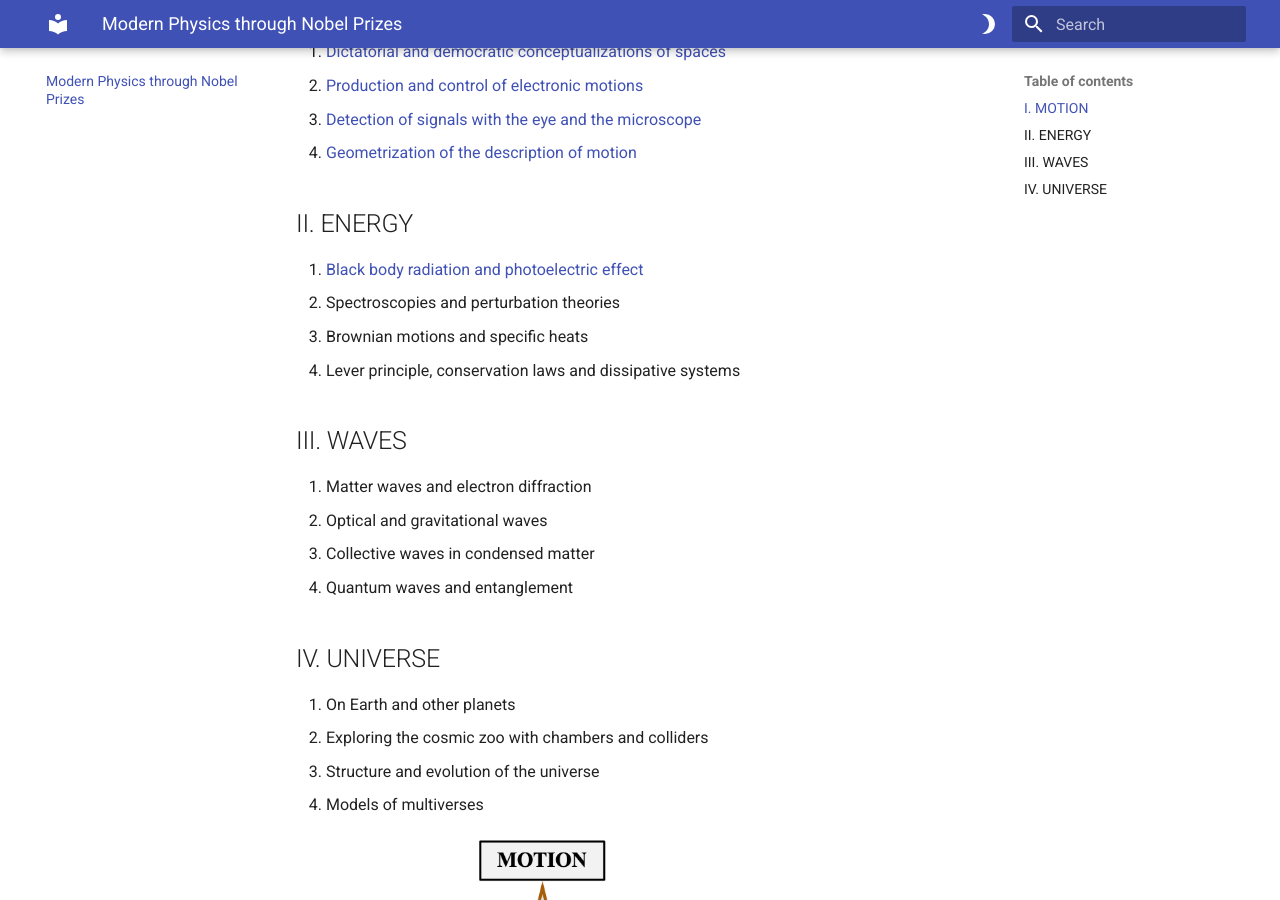
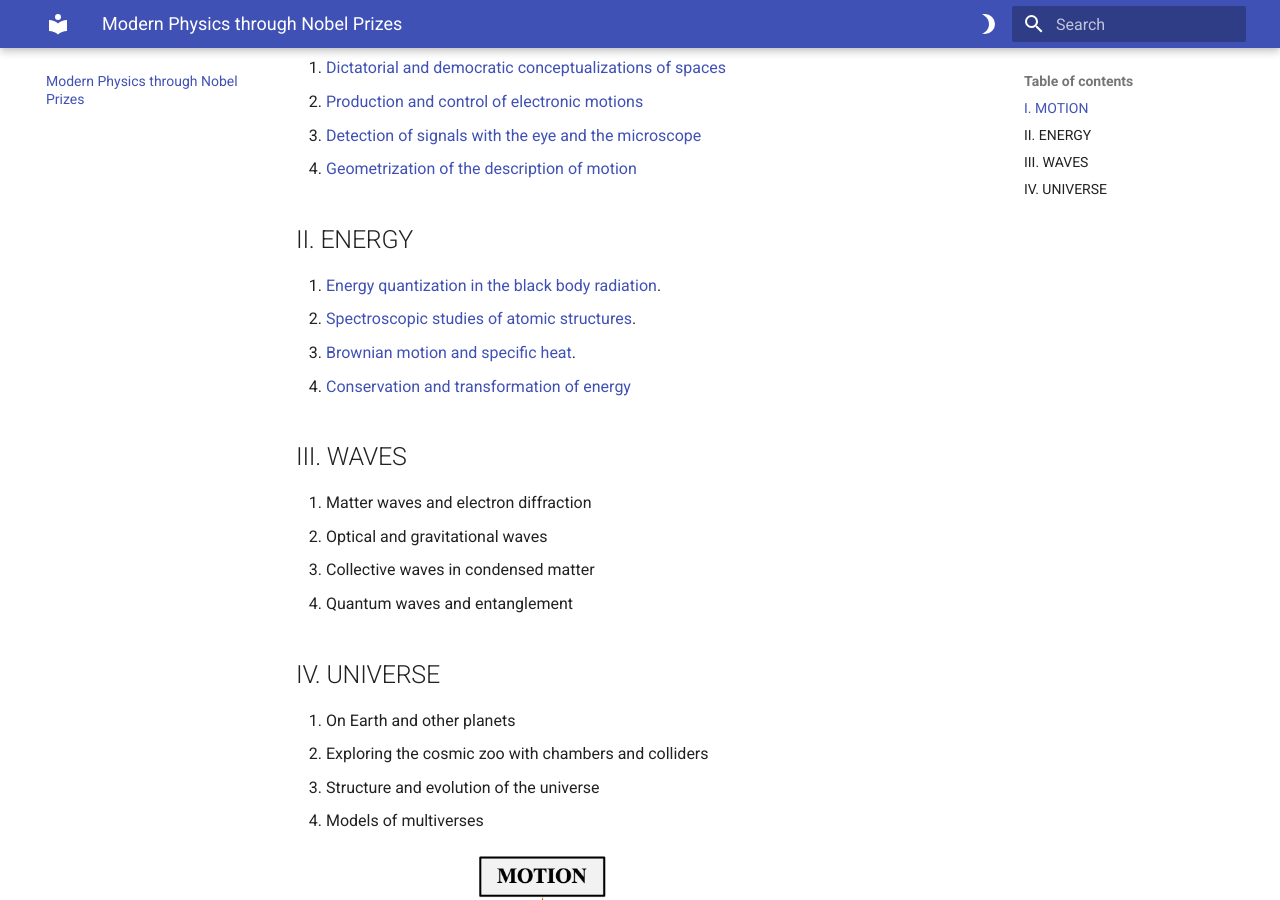
Before and after one commit to modphysnobel/modphysnobel.github.io, an MkDocs documentation site: the page built from docs/index.md, in a window 1280 px wide and 900 px high, scrolled down 870 px. Built offline with MkDocs 1.6.1 and Material for MkDocs 9.7.7, drawn with Linux system fonts in a browser that asks for light colours.

Commit message:
updated index.md

```diff
--- a/docs/index.md
+++ b/docs/index.md
@@ -1,6 +1,7 @@
 # Modern Physics through Nobel Prizes
 
 <img src="./figs/Leonardo_Diffusion_XL_1.jpg" width=840>
+
 (Image credit: Leonardo.AI)
 
 A journey in Modern Physics based on the works of Physics Nobel Prize recipients.
@@ -15,10 +16,10 @@ A journey in Modern Physics based on the works of Physics Nobel Prize recipients
 
 ## II.	ENERGY
 
-5.  [Black body radiation and photoelectric effect]()
-6.  Spectroscopies and perturbation theories
-7.  Brownian motions and specific heats
-8.  Lever principle, conservation laws and dissipative systems
+5.  [Energy quantization in the black body radiation](./vol-II/volume-II-chap-5-sect-1.md).
+6.  [Spectroscopic studies of atomic structures](./vol-II/volume-II-chap-6-sect-1.md).
+7.  [Brownian motion and specific heat](./vol-II/volume-II-chap-7-sect-1.md).
+8.  [Conservation and transformation of energy](./vol-II/volume-II-chap-8-sect-1.md)
 
 ## III.	WAVES
 
```
Also changed, not shown: 1 other file.
